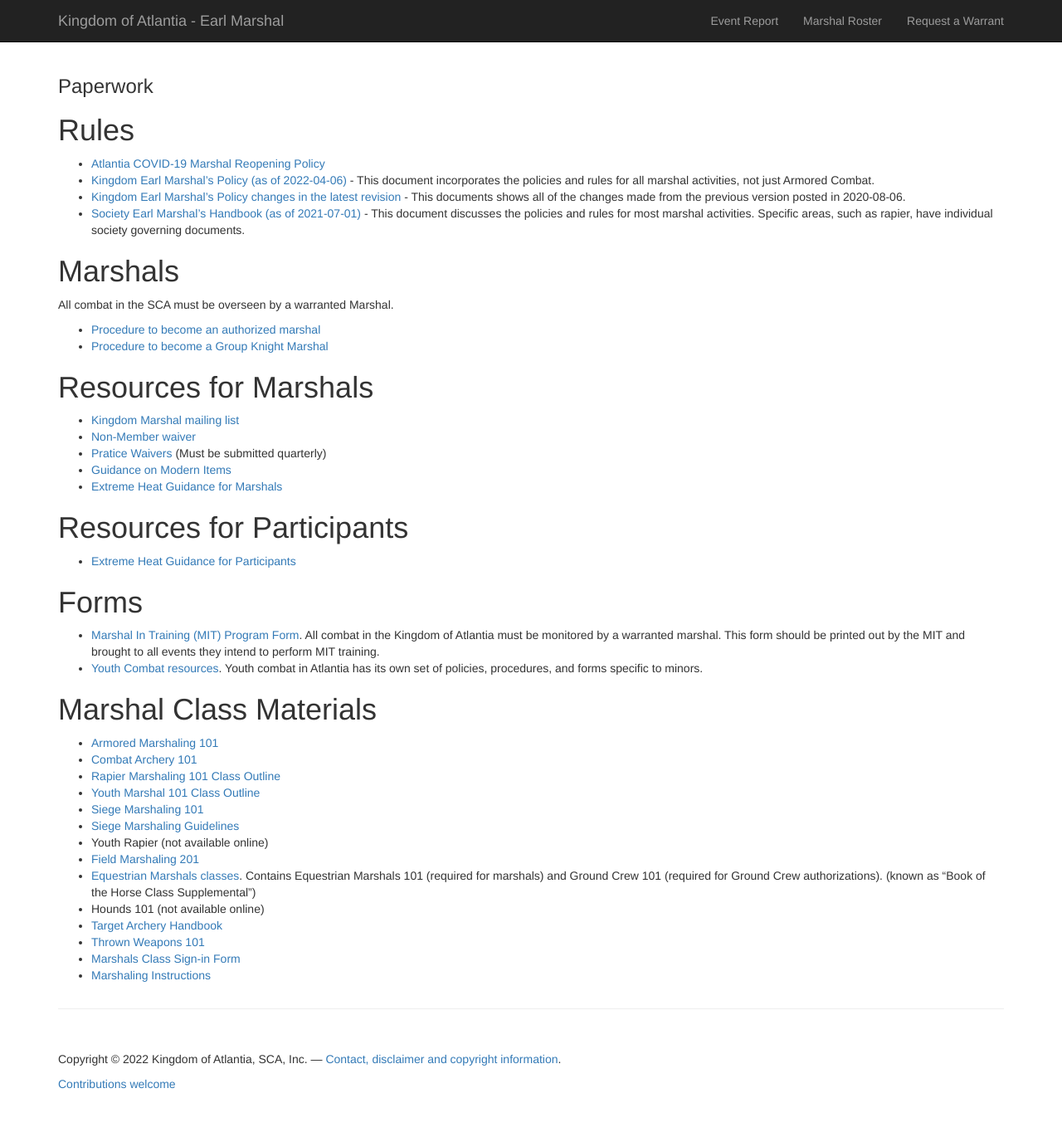
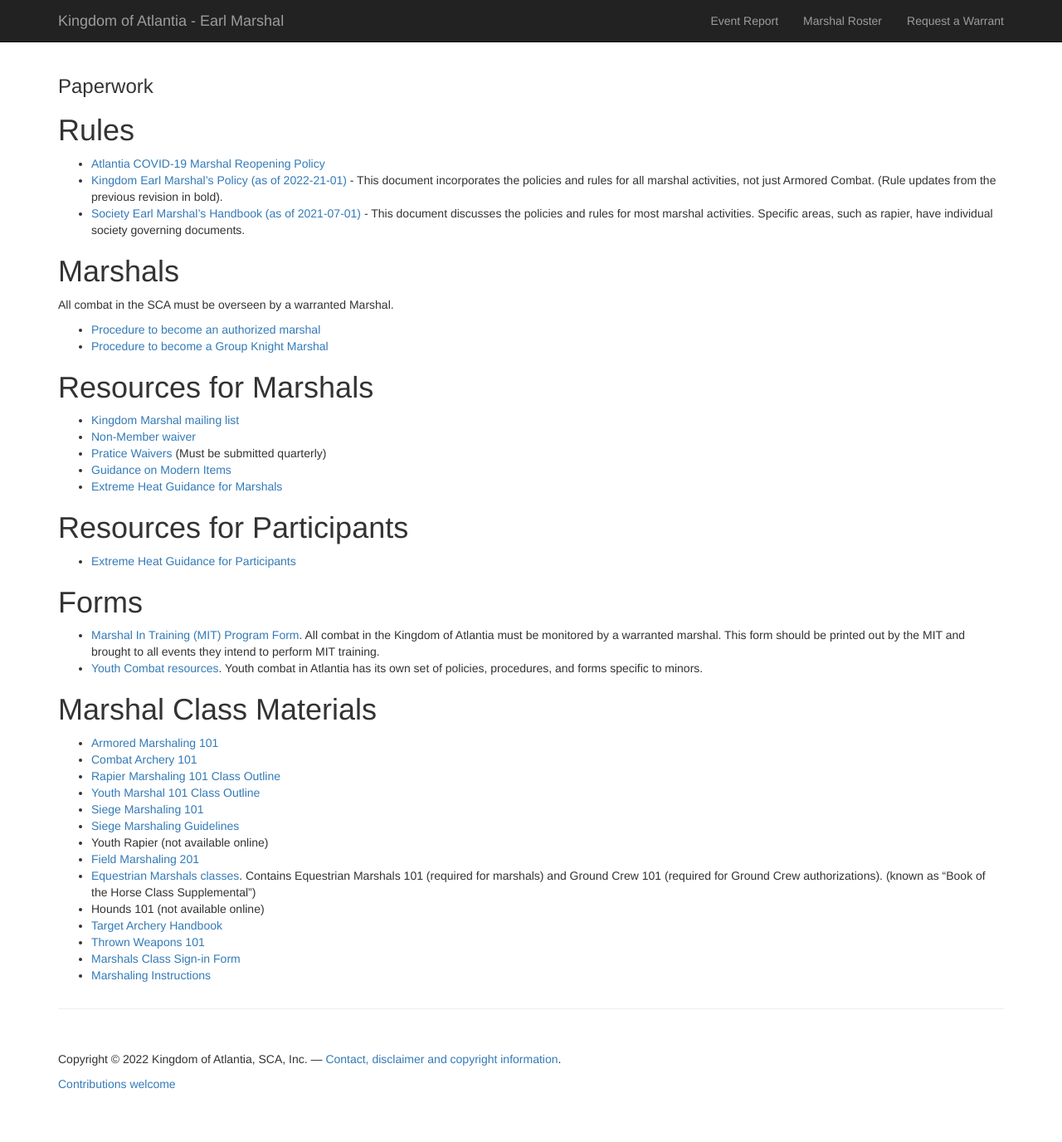
Before and after one commit to academie-de-espee/earl-marshal, a Jekyll site: the page built from paperwork.md, in a window 1280 px wide. Shown: the whole page at 83% size. Built offline with Jekyll 4.4.1, drawn with Linux system fonts in a browser that asks for light colours.

Commit message:
add new marshal policy documents from KEM

```diff
--- a/paperwork.md
+++ b/paperwork.md
@@ -5,8 +5,7 @@ layout: default
 
 # Rules
 * [Atlantia COVID-19 Marshal Reopening Policy](https://atlantia.sca.org/wp-content/uploads/2021/06/Atlantia-Covid-Marshal-Policies-v1-5.1.pdf)
-* [Kingdom Earl Marshal's Policy (as of 2022-04-06)](/documents/Earl-Marshal-policy-2022-04-06.pdf) - This document incorporates the policies and rules for all marshal activities, not just Armored Combat.
-* [Kingdom Earl Marshal's Policy changes in the latest revision](/documents/Earl-Marshal-policy-change-comparison-2022-04-06.pdf) - This documents shows all of the changes made from the previous version posted in 2020-08-06.
+* [Kingdom Earl Marshal's Policy (as of 2022-21-01)](documents/Earl-Marshal-policy-2022-12-01.pdf) - This document incorporates the policies and rules for all marshal activities, not just Armored Combat.  (Rule updates from the previous revision in bold).
 * [Society Earl Marshal's Handbook (as of 2021-07-01)](https://www.sca.org/wp-content/uploads/2020/01/MarshalHandbookforRattanCombat.pdf) - This document discusses the policies and rules for most marshal activities.  Specific areas, such as rapier, have individual society governing documents.
 
 # Marshals
```
Also changed, not shown: 1 other file.
